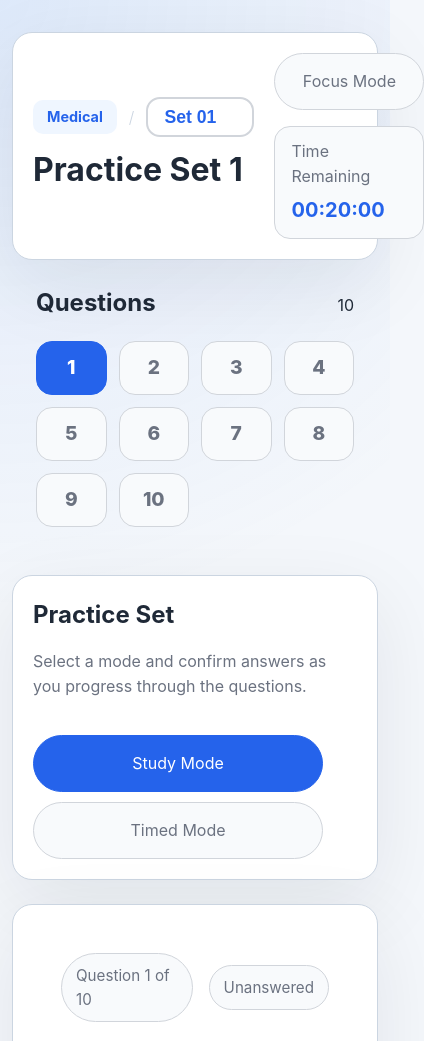
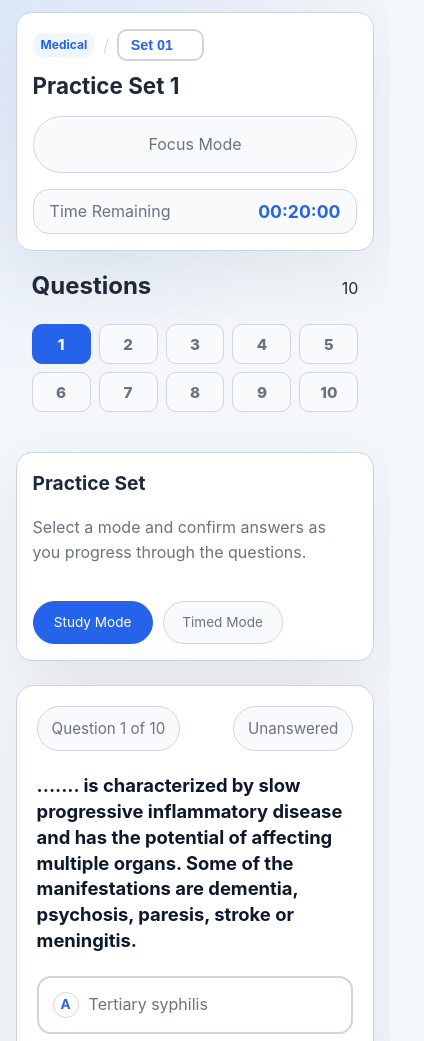
Before and after one commit to obeddank12/nursingexams, a plain HTML site: page quiz.html in a window 390 px wide. Shown: the top 1041 px of the page, 424 px wide, since content can reach past the window. Drawn offline with Linux system fonts and the light colour scheme.

Commit message:
Update styles.css

```diff
--- a/styles.css
+++ b/styles.css
@@ -624,3 +624,128 @@ a {
   font-size: 1.2rem;
   border-radius: 16px;
 }
+/* --- Optimized Mobile Responsive Block --- */
+
+@media (max-width: 720px) {
+  .page-shell {
+    padding: 12px 0 32px; /* Reduced top/bottom padding */
+    width: 92%;
+  }
+
+  /* Header Shrink */
+  .quiz-topbar {
+    padding: 16px;
+    flex-direction: column;
+    align-items: flex-start;
+    gap: 12px;
+    border-radius: 16px;
+  }
+
+  .quiz-topbar h1 {
+    font-size: 1.4rem; /* Significantly smaller title */
+  }
+
+  .breadcrumb-nav {
+    gap: 8px;
+  }
+
+  .course-tag {
+    font-size: 0.75rem;
+    padding: 3px 8px;
+  }
+
+  .set-dropdown {
+    font-size: 0.9rem;
+    padding: 6px 28px 6px 12px;
+    border-radius: 10px;
+  }
+
+  /* Compact Timer */
+  .timer-card {
+    width: 100%;
+    display: flex;
+    justify-content: space-between;
+    align-items: center;
+    padding: 8px 16px;
+    min-width: unset;
+  }
+
+  .timer-card strong {
+    font-size: 1.1rem;
+  }
+
+  /* Question Grid - Smaller & Tighter */
+  .quiz-sidebar {
+    padding: 16px;
+    border-radius: 16px;
+    min-height: auto;
+  }
+
+  .question-grid {
+    grid-template-columns: repeat(5, 1fr); /* 5 buttons across instead of 4 */
+    gap: 8px;
+  }
+
+  .qb-item {
+    height: 40px; /* Shorter buttons */
+    font-size: 0.95rem;
+    border-radius: 10px;
+  }
+
+  /* The Main Question Area */
+  .question-panel {
+    padding: 20px; /* Reduced from 48px */
+    min-height: auto;
+    border-radius: 18px;
+  }
+
+  .question-text {
+    font-size: 1.15rem; /* Better scaling for long medical questions */
+    line-height: 1.4;
+    margin-bottom: 8px;
+  }
+
+  /* Options Buttons */
+  .option-btn {
+    padding: 14px;
+    font-size: 1rem;
+    border-radius: 14px;
+    gap: 10px;
+  }
+
+  .option-label {
+    width: 26px;
+    height: 26px;
+    font-size: 0.85rem;
+    flex-shrink: 0;
+  }
+
+  /* Mode Switch & Summary */
+  .set-summary {
+    padding: 16px;
+    border-radius: 16px;
+  }
+
+  .set-summary h2 {
+    font-size: 1.2rem;
+  }
+
+  .mode-switch .button {
+    flex: 1; /* Buttons take equal width */
+    font-size: 0.85rem;
+    padding: 10px;
+  }
+
+  /* Footer Controls */
+  .quiz-footer {
+    display: grid;
+    grid-template-columns: 1fr 1fr; /* 2x2 grid for buttons */
+    gap: 10px;
+  }
+
+  .quiz-footer .button {
+    width: 100%;
+    padding: 12px;
+    font-size: 0.9rem;
+  }
+}
```
